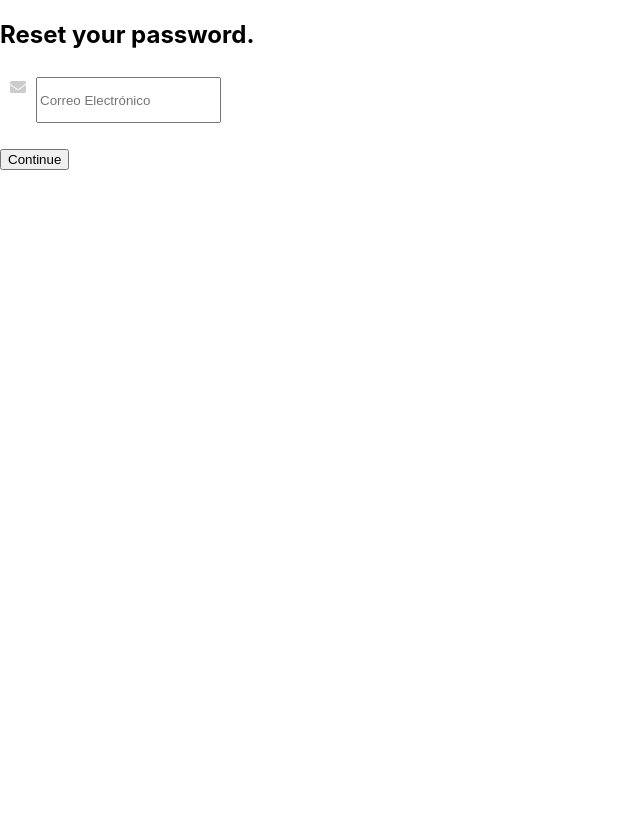
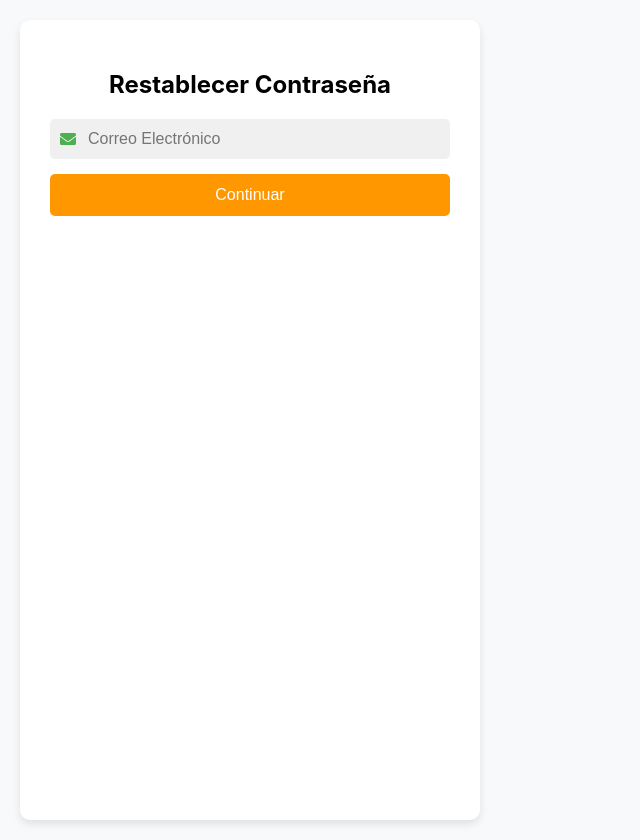
Before and after one commit to javicuarteroUCLM/appWebCompra-TSW, a React (Create React App) app in the folder frontend/: page /reset-password in a window 1280 px wide. Shown: the whole page, without its empty margins (0-640 px from the left). Before the commit the page ends 800 px from the top, so only its background shows below. Built offline with nearby package versions, Linux system fonts and the light colour scheme; no server answers.

Commit message:
Juntando Ramas

```diff
--- a/frontend/src/components/ResetPassword.js
+++ b/frontend/src/components/ResetPassword.js
@@ -6,21 +6,23 @@ import { FaEnvelope } from "react-icons/fa";
 
 const ResetPassword = () => {
   const [email, setEmail] = useState("");
+  const [message, setMessage] = useState("");
 
   const sendResetPasswordEmail = async () => {
     try {
       console.log("Email: ", email);
       await userService.recoverPassword(email);
-      console.log("Email sent");
+      setMessage("¡Correo de recuperación enviado!");
     } catch (error) {
       alert("Error sending email");
+      setMessage("Error al enviar el correo.");
     }
   };
 
   return (
-    <div>
-      {/* <Logo /> */}
-      <h2>Reset your password.</h2>
+    <div style={styles.container}>
+      <div style={styles.formContainer}>
+        <h2 style={styles.title}>Restablecer Contraseña</h2>
         <div style={styles.inputGroup}>
           <FaEnvelope style={styles.icon} />
           <input
@@ -32,47 +34,77 @@ const ResetPassword = () => {
             required
           />
         </div>
-      <button
-        mode="contained"
-        onClick={sendResetPasswordEmail}
-        style={{ marginTop: 16 }}
-      >
-        Continue
+        <button onClick={sendResetPasswordEmail} style={styles.button}>
+          Continuar
         </button>
+        {message && <p style={styles.message}>{message}</p>}
+      </div>
     </div>
   );
 };
 
 const styles = {
   container: {
-    flex: 1,
-    justifyContent: "center",
-    alignItems: "center",
-    backgroundColor: "#f5fcff",
+    display: "flex",
+    minHeight: "100vh",
+    backgroundColor: "#f7f9fb",
+    padding: "20px",
+  },
+  formContainer: {
+    width: "100%",
+    maxWidth: "400px",
+    backgroundColor: "#fff",
+    borderRadius: "10px",
+    boxShadow: "0 4px 8px rgba(0, 0, 0, 0.1)",
+    padding: "30px",
+    textAlign: "center",
   },
   title: {
-    fontSize: 24,
+    fontSize: "24px",
     fontWeight: "bold",
     color: "#000",
   },
   form: {
     width: "80%",
     marginTop: 30,
+    marginBottom: "20px",
+    color: "#4CAF50",
   },
   inputGroup: {
-    flexDirection: "row",
+    display: "flex",
     alignItems: "center",
-    borderBottomWidth: 1,
-    borderBottomColor: "#cccccc",
-    marginBottom: 10,
+    backgroundColor: "#f0f0f0",
+    borderRadius: "5px",
+    padding: "10px",
+    position: "relative",
+    marginBottom: "15px", // added margin for spacing
   },
   icon: {
-    padding: 10,
-    color: "#cccccc",
+    marginRight: "10px",
+    color: "#4CAF50",
   },
   input: {
-    flex: 1,
-    height: 40,
+    border: "none",
+    outline: "none",
+    backgroundColor: "transparent",
+    fontSize: "16px",
+    color: "#333",
+  },
+  button: {
+    backgroundColor: "#ff9800",
+    color: "#fff",
+    fontSize: "16px",
+    padding: "12px 20px",
+    border: "none",
+    borderRadius: "5px",
+    cursor: "pointer",
+    transition: "background-color 0.3s",
+    width: "100%",
+  },
+  message: {
+    marginTop: "15px",
+    fontSize: "14px",
+    color: "#ff5722",
   },
 };
 
--- a/frontend/src/components/UserDashboard.js
+++ b/frontend/src/components/UserDashboard.js
@@ -3,6 +3,7 @@
 import React, { useEffect, useState } from "react";
 import { useNavigate } from "react-router-dom";
 import { CardElement, useStripe, useElements } from "@stripe/react-stripe-js";
+import { FaStar, FaShareAlt } from "react-icons/fa"; // Importar ícono de estrella y de compartir
 import userService from "../services/userService";
 import listService from "../services/listService";
 import websocket from "../services/websocket";
@@ -20,6 +21,9 @@ const UserDashboard = () => {
   const [loading, setLoading] = useState(false);
   const [error, setError] = useState(null);
   const [showPaymentForm, setShowPaymentForm] = useState(false);
+  const [shareUrl, setShareUrl] = useState("");
+  const [inviteEmail, setInviteEmail] = useState("");
+
   const stripe = useStripe();
   const elements = useElements();
   const navigate = useNavigate();
@@ -153,6 +157,7 @@ const UserDashboard = () => {
 
     setSelectedList(listId);
     setProducts([]);
+    setShareUrl(""); // Limpiar la URL al cambiar de lista
     await fetchProducts(listId); // Carga los productos de la lista seleccionada
 
     // Suscribirse a actualizaciones en tiempo real para esta lista
@@ -162,6 +167,7 @@ const UserDashboard = () => {
           const productoExistente = prevProducts.find(
             (p) => p.id === data.producto.id
           );
+
           if (productoExistente) {
             // Actualiza el producto existente
             return prevProducts.map((p) =>
@@ -230,6 +236,28 @@ const UserDashboard = () => {
     }
   };
 
+  // Compartir lista
+  const handleShareList = async () => {
+    if (!selectedList) {
+      setError("Por favor, selecciona una lista antes de compartir.");
+      return;
+    }
+
+    if (!inviteEmail.trim()) {
+      setError("Por favor, introduce un email para compartir la lista.");
+      return;
+    }
+
+    try {
+      const url = await listService.shareList(selectedList, inviteEmail); // Pasar emailInvitado
+      setShareUrl(url); // Guardar la URL generada
+      setError(null);
+    } catch (err) {
+      console.error("Error compartiendo lista:", err);
+      setError("No se pudo compartir la lista.");
+    }
+  };
+
   if (!user) {
     return <p>Cargando datos del usuario...</p>;
   }
@@ -259,7 +287,11 @@ const UserDashboard = () => {
             </button>
           ) : (
             <form onSubmit={handleSubmitPayment} style={styles.paymentForm}>
-              <CardElement />
+              <div style={{ width: "100%", marginBottom: "10px" }}>
+                <CardElement
+                  options={{ style: { base: styles.cardElement } }}
+                />
+              </div>
               {error && <p style={styles.error}>{error}</p>}
               <button
                 type="submit"
@@ -302,6 +334,40 @@ const UserDashboard = () => {
       </ul>
       {selectedList && (
         <div style={styles.selectedListContainer}>
+          <h3>Opciones para la Lista Seleccionada</h3>
+          <div>
+            <h3>Compartir Lista</h3>
+            <input
+              type="email"
+              placeholder="Introduce el email para compartir"
+              value={inviteEmail}
+              onChange={(e) => setInviteEmail(e.target.value)}
+              style={{ marginBottom: "10px", padding: "8px" }}
+            />
+            <button onClick={handleShareList} style={{ padding: "10px" }}>
+              Compartir Lista
+            </button>
+            {shareUrl && (
+              <p>
+                URL generada: <a href={shareUrl}>{shareUrl}</a>
+              </p>
+            )}
+            {error && <p style={{ color: "red" }}>{error}</p>}
+          </div>
+          <button onClick={handleShareList} style={styles.shareButton}>
+            <FaShareAlt /> Compartir Lista
+          </button>
+          {shareUrl && (
+            <div style={styles.shareUrlContainer}>
+              <p>Comparte esta URL con tus amigos:</p>
+              <input
+                type="text"
+                value={shareUrl}
+                readOnly
+                style={styles.shareUrlInput}
+              />
+            </div>
+          )}
           <h3>Añadir Producto a la Lista Seleccionada</h3>
           <input
             type="text"
@@ -400,6 +466,28 @@ const styles = {
     alignItems: "center",
     gap: "10px",
   },
+  paymentForm: {
+    marginTop: "20px",
+    display: "flex",
+    flexDirection: "column",
+    alignItems: "center",
+    padding: "20px",
+    border: "1px solid #ddd",
+    borderRadius: "5px",
+    backgroundColor: "#fff",
+    maxWidth: "400px",
+    width: "100%",
+    boxShadow: "0 4px 6px rgba(0, 0, 0, 0.1)",
+  },
+  cardElement: {
+    width: "100%",
+    padding: "10px",
+    fontSize: "16px",
+    border: "1px solid #ddd",
+    borderRadius: "5px",
+    marginBottom: "10px",
+    boxSizing: "border-box",
+  },
   button: {
     backgroundColor: "#ff9800",
     color: "#fff",
@@ -410,9 +498,6 @@ const styles = {
     cursor: "pointer",
     margin: "10px 0",
     transition: "background-color 0.3s",
-  },
-  paymentForm: {
-    marginTop: "20px",
   },
   error: {
     color: "red",
@@ -454,6 +539,29 @@ const styles = {
     listStyleType: "none",
     padding: "0",
   },
+  shareButton: {
+    backgroundColor: "#2196F3",
+    color: "#fff",
+    padding: "10px 20px",
+    border: "none",
+    borderRadius: "5px",
+    cursor: "pointer",
+    display: "flex",
+    alignItems: "center",
+    gap: "10px",
+    margin: "10px 0",
+  },
+  shareUrlContainer: {
+    marginTop: "10px",
+    textAlign: "center",
+  },
+  shareUrlInput: {
+    width: "100%",
+    padding: "8px",
+    marginTop: "5px",
+    border: "1px solid #ddd",
+    borderRadius: "5px",
+  },
 };
 
 export default UserDashboard;
--- a/frontend/src/services/listService.js
+++ b/frontend/src/services/listService.js
@@ -52,6 +52,23 @@ const getUserLists = async () => {
   });
 
   return response.data;
+};
+
+// Compartir Lista
+const shareList = async (listId, emailInvitado) => {
+  const response = await fetch(`http://localhost:8383/listas/compartirLista`, {
+    method: "POST",
+    headers: {
+      "Content-Type": "application/json",
+      idLista: listId,
+      token: localStorage.getItem("authToken"),
+    },
+    body: JSON.stringify({ emailInvitado }), // Enviar email como JSON
+  });
+  if (!response.ok) {
+    throw new Error("Error compartiendo lista");
+  }
+  return await response.text(); // La respuesta contiene la URL generada
 };
 
 // Añadir Producto a Lista
@@ -130,5 +147,7 @@ const listService = {
   addProductToList,
   getProductsByListId,
   conectarWebSocket,
+  desconectarWebSocket,
+  shareList,
 };
 export default listService;
```
Lines whose indentation alone changed are shown as unchanged.
